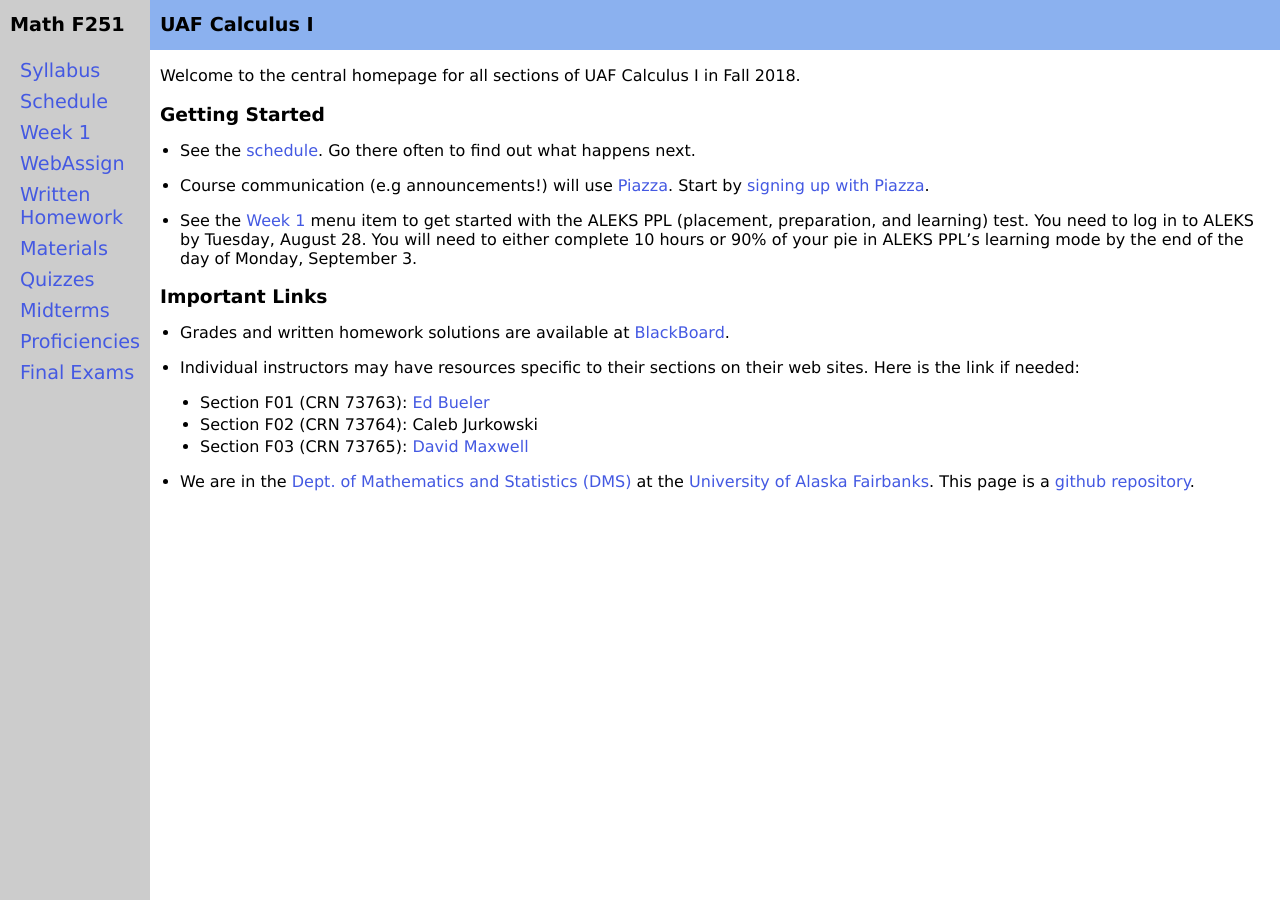
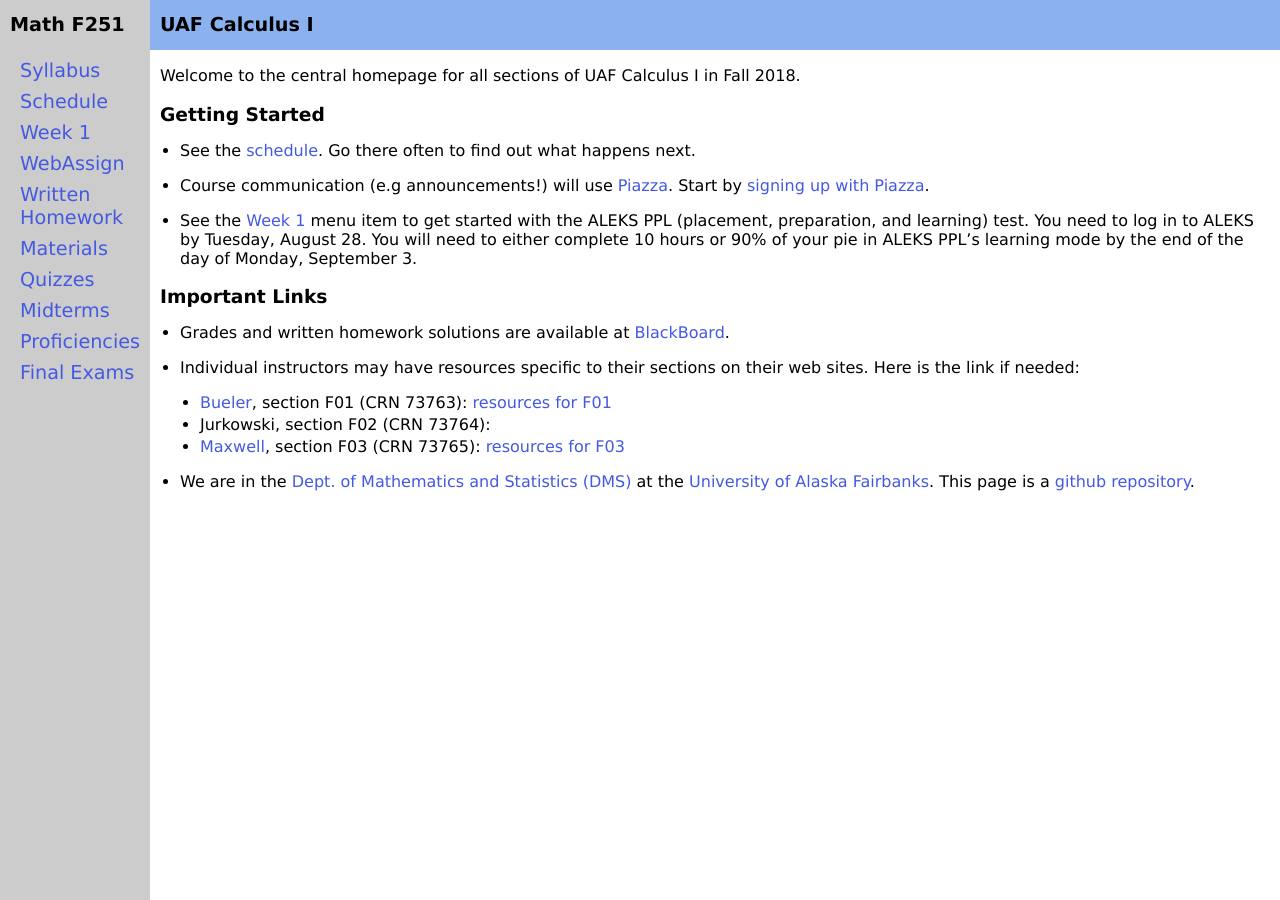
Before and after one commit to uaf-math/calc1, a Jekyll site: the page built from index.md, in a window 1280 px wide. Built offline with Jekyll 4.4.1, drawn with Linux system fonts in a browser that asks for light colours.

Commit message:
another fiddle to give links to faculty and specific resources pages

```diff
--- a/index.md
+++ b/index.md
@@ -19,8 +19,8 @@ Welcome to the central homepage for all sections of UAF Calculus I in Fall 2018.
 
 * Individual instructors may have resources specific to their sections on their web sites.  Here is the link if needed:
 
-	- Section F01 (CRN 73763): [Ed Bueler](http://bueler.github.io)
-	- Section F02 (CRN 73764): Caleb Jurkowski
-	- Section F03 (CRN 73765): [David Maxwell](http://damaxwell.github.io)
+	- [Bueler](http://bueler.github.io), section F01 (CRN 73763): [resources for F01](http://bueler.github.io/M251F18_F01/index.html)
+	- Jurkowski, section F02 (CRN 73764):
+	- [Maxwell](http://damaxwell.github.io), section F03 (CRN 73765): [resources for F03](http://damaxwell.github.io/math251/index.html)
 
 * We are in the [Dept. of Mathematics and Statistics (DMS)](http://www.uaf.edu/dms/) at the [University of Alaska Fairbanks](http://www.uaf.edu/).  This page is a [github repository](https://github.com/uaf-math251/uaf-math251.github.io).
```
